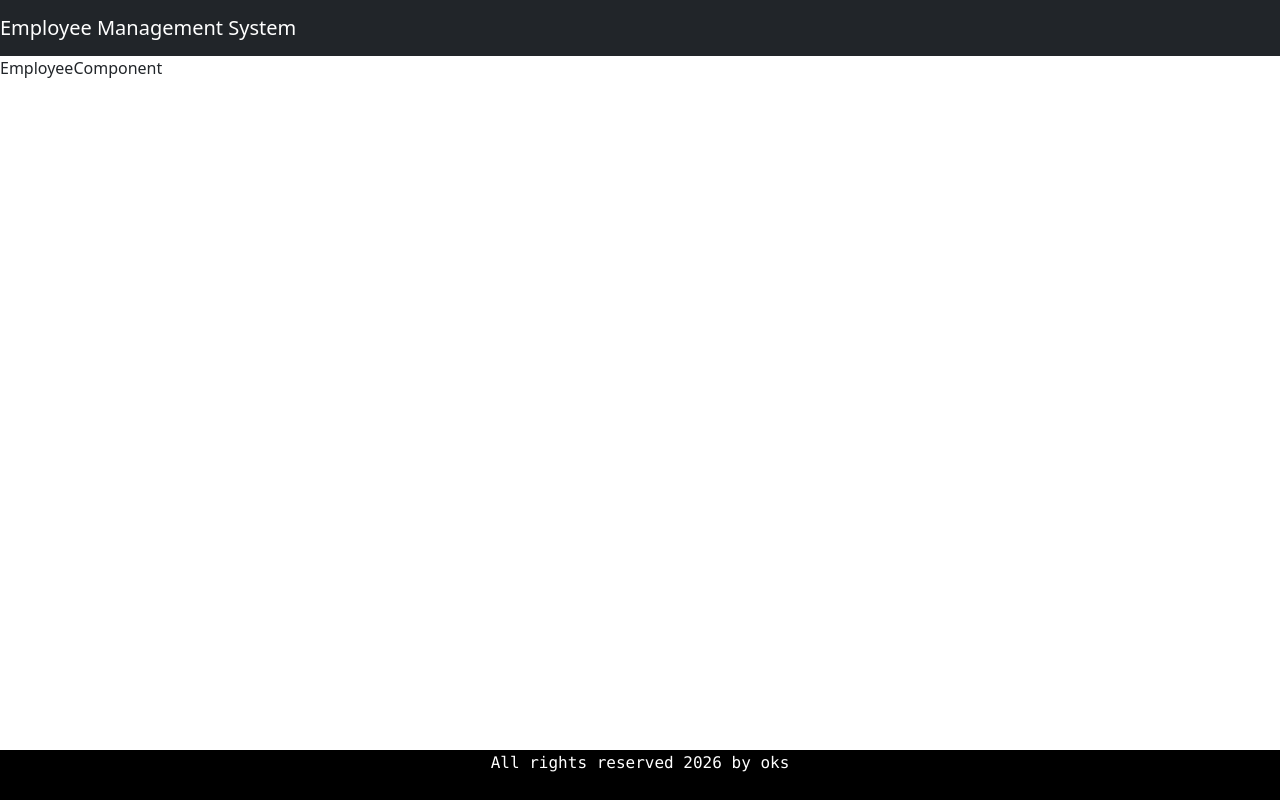
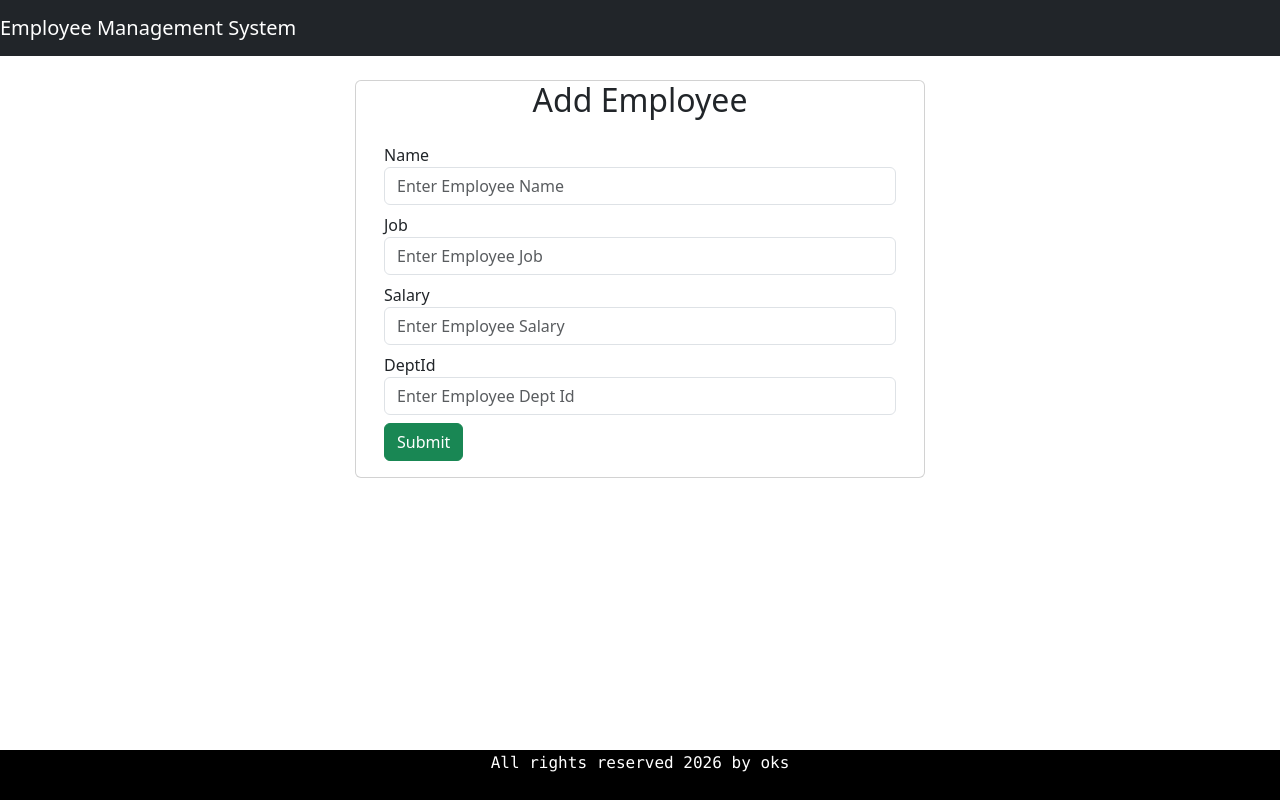
Before and after one commit to omkar-cvs/ems-frontend, a React (Vite) app: page /add-employee in a window 1280 px wide. Built offline with nearby package versions, Linux system fonts and the light colour scheme.

Commit message:
Adding Handler for input

```diff
--- a/src/components/EmployeeComponent.jsx
+++ b/src/components/EmployeeComponent.jsx
@@ -1,8 +1,103 @@
-import React from 'react'
+import React, { useState } from 'react'
 
 const EmployeeComponent = () => {
+
+  const  [deptId,setDeptId] = useState('')
+  const  [name,setName] = useState('')
+  const  [job,setJob] = useState('')
+  const  [salary,setSalary] = useState('')
+
+function handleName(e){
+    setName(e.target.value);
+ }
+
+function handleJob(e){
+    setJob(e.target.value);
+}
+
+function handleSalary(e){
+    setSalary(e.target.value);
+ }
+
+function handleDeptId(e){
+    setDeptId(e.target.value);
+}
+
+function saveEmmployee(e){
+    e.preventDefault();
+
+    const employee={name,job,salary,deptId}
+    console.log(employee);
+}
+
+
   return (
-    <div>EmployeeComponent</div>
+    <div className='container'>
+      <br></br>
+        <div className='row'>
+              <div className='card col-md-6 offset-md-3 offset-md-3'>
+                  <h2 className='text-center'>Add Employee</h2>
+                  <div className='card-body'>
+                      <form>
+
+                          <div className='form-group mb-2'>
+                              <babel className='form-label'>Name</babel>
+                              <input
+                                    type='text'
+                                    placeholder='Enter Employee Name'
+                                    name='name'
+                                    value={name}
+                                    className='form-control'
+                                    onChange={handleName}
+                              >
+                              </input>
+
+                          </div>
+
+                           <div className='form-group mb-2'>
+                              <babel className='form-label'>Job</babel>
+                              <input
+                                    type='text'
+                                    placeholder='Enter Employee Job'
+                                    name='job'
+                                    value={job}
+                                    className='form-control'
+                                    onChange={handleJob}
+                              >
+                              </input>
+                          </div>
+
+                          <div className='form-group mb-2'>
+                              <babel className='form-label'>Salary</babel>
+                              <input
+                                    type='text'
+                                    placeholder='Enter Employee Salary'
+                                    name='salary'
+                                    value={salary}
+                                    className='form-control'
+                                    onChange={handleSalary}
+                              >
+                              </input>
+                          </div>
+
+                            <div className='form-group mb-2'>
+                              <babel className='form-label'>DeptId</babel>
+                              <input
+                                    type='text'
+                                    placeholder='Enter Employee Dept Id'
+                                    name='deptId'
+                                    value={deptId}
+                                    className='form-control'
+                                    onChange={handleDeptId}
+                              >
+                              </input>
+                          </div>
+                          <button className='btn btn-success' onClick={saveEmmployee} >Submit</button>
+                      </form>
+                  </div>
+              </div>
+        </div>
+    </div>
   )
 }
 
```
